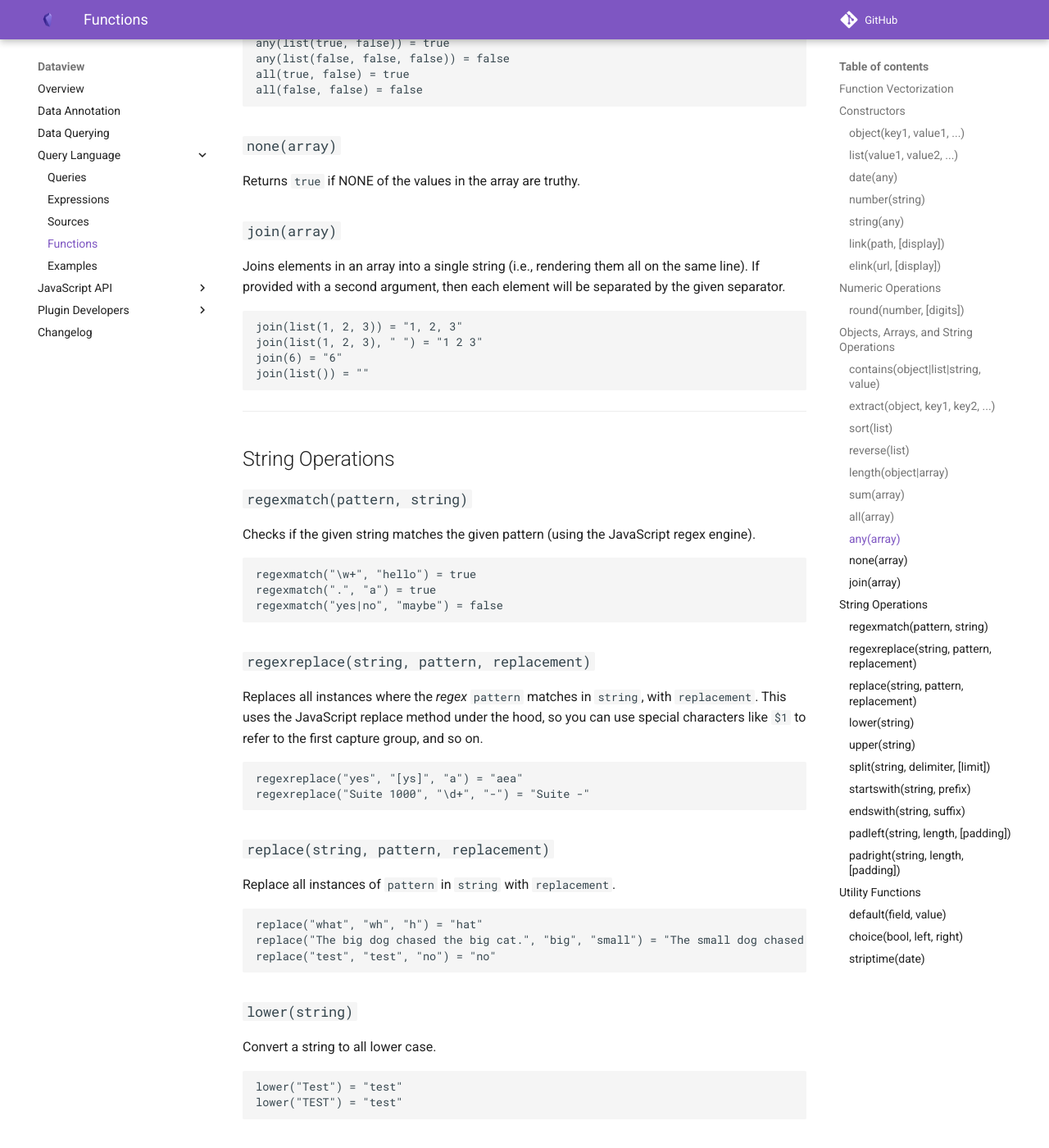
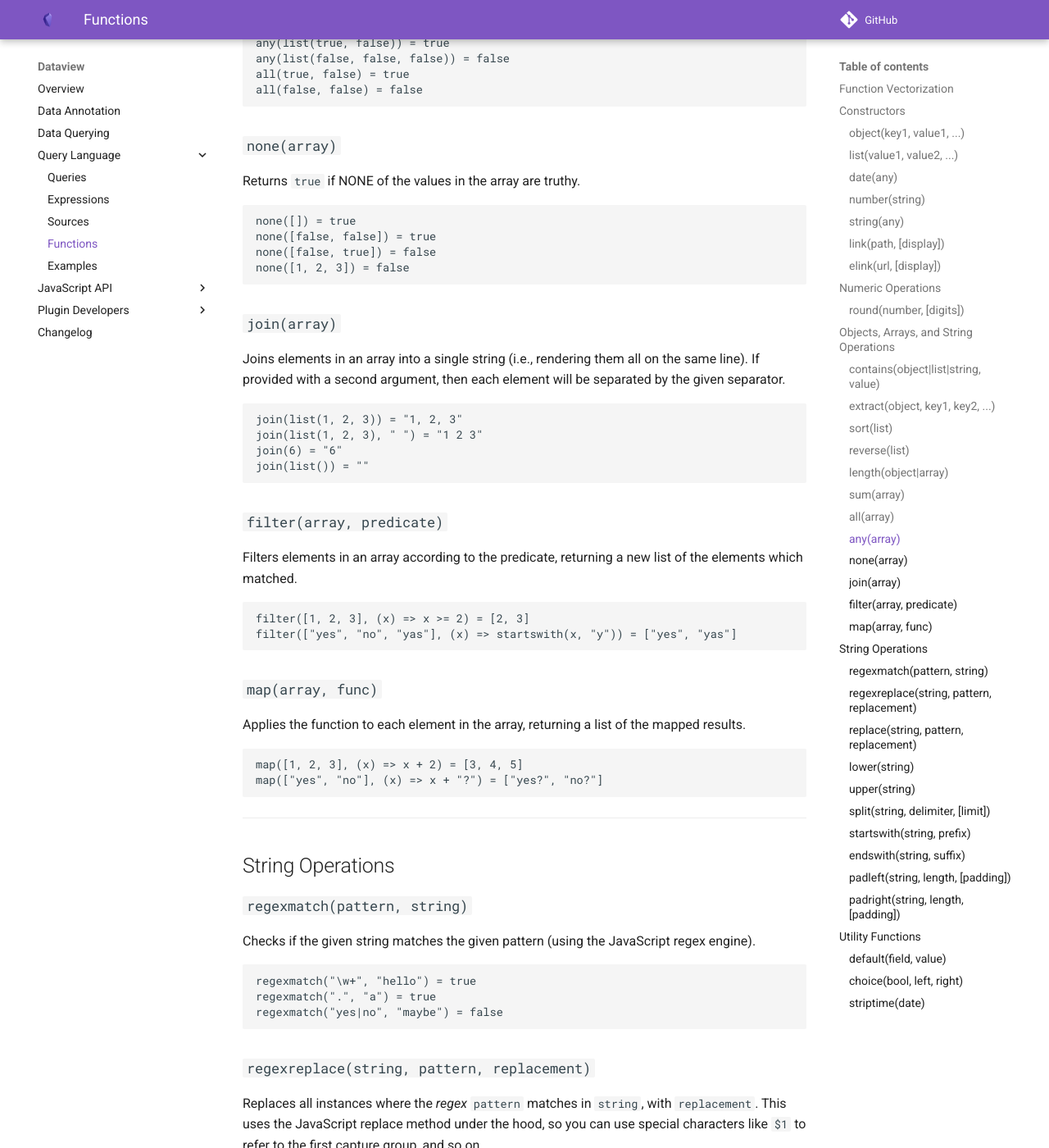
Before and after one commit to blacksmithgu/obsidian-dataview, an MkDocs documentation site: the page built from docs/docs/query/functions.md, in a window 1280 px wide and 1400 px high, scrolled down 4358 px. Shown: the whole window at 82% size. Built offline with MkDocs 1.6.1 and Material for MkDocs 9.7.7, drawn with Linux system fonts in a browser that asks for light colours; comment, search, counter and statistics services are not loaded.

Commit message:
Add map/filter/none documentation

````diff
--- a/docs/docs/query/functions.md
+++ b/docs/docs/query/functions.md
@@ -209,6 +209,13 @@ all(false, false) = false
 
 Returns `true` if NONE of the values in the array are truthy.
 
+```
+none([]) = true
+none([false, false]) = true
+none([false, true]) = false
+none([1, 2, 3]) = false
+```
+
 ### `join(array)`
 
 Joins elements in an array into a single string (i.e., rendering them all on the same line). If provided with a second
@@ -219,6 +226,24 @@ join(list(1, 2, 3)) = "1, 2, 3"
 join(list(1, 2, 3), " ") = "1 2 3"
 join(6) = "6"
 join(list()) = ""
+```
+
+### `filter(array, predicate)`
+
+Filters elements in an array according to the predicate, returning a new list of the elements which matched.
+
+```
+filter([1, 2, 3], (x) => x >= 2) = [2, 3]
+filter(["yes", "no", "yas"], (x) => startswith(x, "y")) = ["yes", "yas"]
+```
+
+### `map(array, func)`
+
+Applies the function to each element in the array, returning a list of the mapped results.
+
+```
+map([1, 2, 3], (x) => x + 2) = [3, 4, 5]
+map(["yes", "no"], (x) => x + "?") = ["yes?", "no?"]
 ```
 
 ---
````
